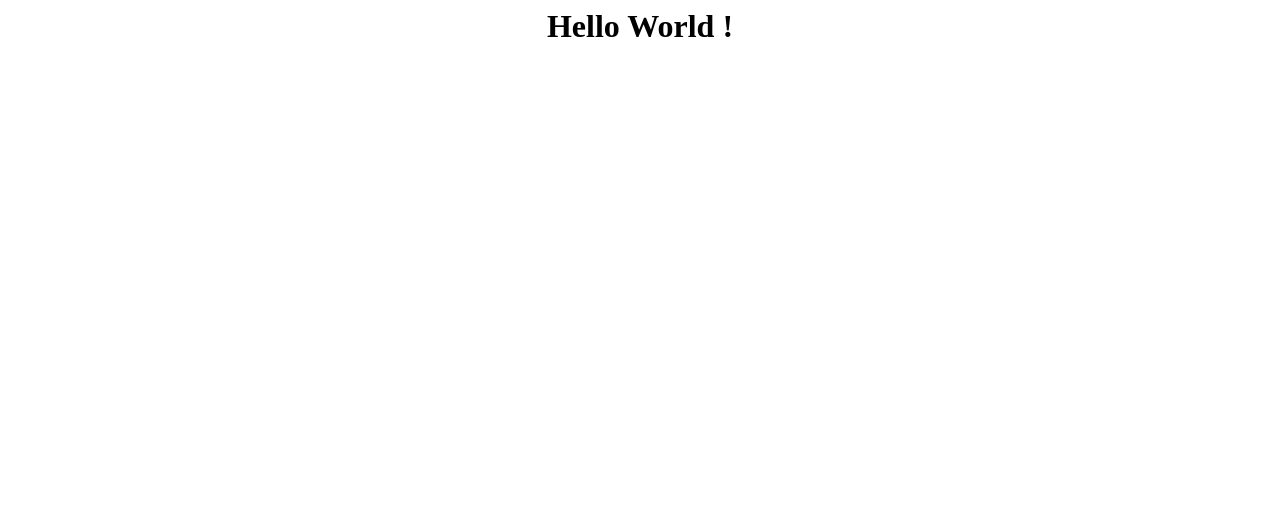
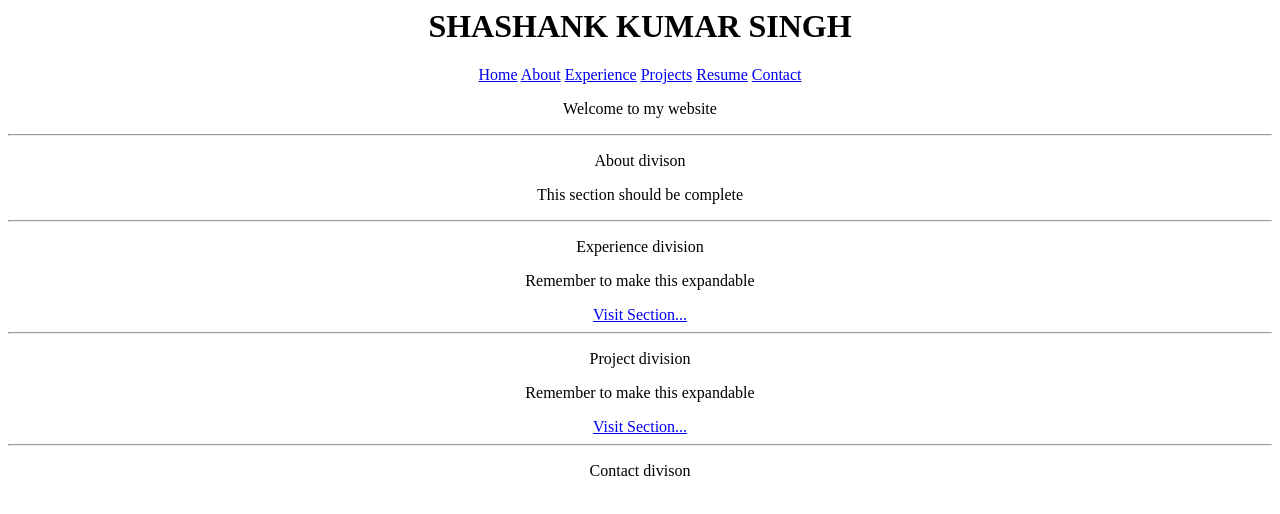
Before and after one commit to Shashank9830/shashank9830.github.io, a plain HTML site: page index.html in a window 1280 px wide. Drawn offline with Linux system fonts and the light colour scheme.

Commit message:
Add basic structure of website

```diff
--- a/index.html
+++ b/index.html
@@ -2,7 +2,46 @@
 	<head>
 		<title>Shashank Singh</title>
 	</head>
-	<body>
-		<h1 align="center" font="Times New Roman">Hello World !</h1>
+	<body align="center">
+
+		<div class="header">
+			<h1>SHASHANK KUMAR SINGH</h1>
+		</div>
+
+		<div class="topnav">
+		  <a class="active" href="#home">Home</a>
+		  <a href="#about">About</a>
+		  <a href="#experience">Experience</a>
+		  <a href="#projects">Projects</a>
+		  <a href="./resume">Resume</a>
+		  <!--<a href="/hobbies">Hobbies</a>-->
+		  <a href="#contact">Contact</a>
+		</div>
+
+		<div id="home">
+			<p>Welcome to my website</p>
+		</div>
+		<hr>
+		<div id="about">
+			<p>About divison</p>
+			<p>This section should be complete</p>
+		</div>
+		<hr>
+		<div id="experience">
+			<p>Experience division</p>
+			<p>Remember to make this expandable</p>
+			<a href="./experience">Visit Section...</a>
+		</div>
+		<hr>
+		<div id="projects">
+			<p>Project division</p>
+			<p>Remember to make this expandable</p>
+			<a href="./projects">Visit Section...</a>
+		</div>
+		<hr>
+		<div id="contact">
+			<p>Contact divison</p>
+		</div>
+
 	</body>
 </html>
```
Also changed, not shown: experience/index.html (added, +31 -0 lines), projects/index.html (added, +46 -0 lines), resume/index.html (added), 1 other file.
